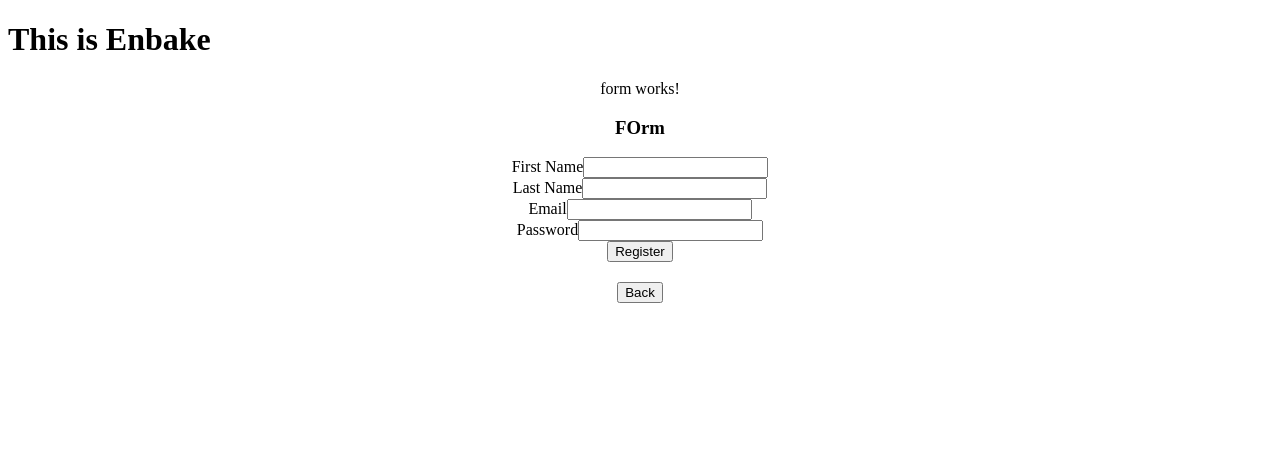
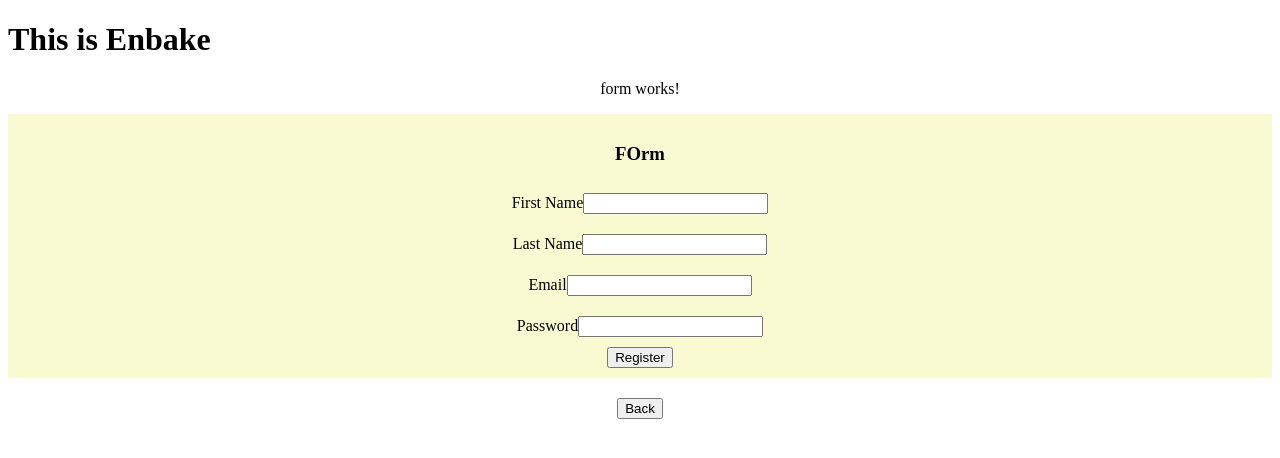
Before and after one commit to AnshulRiyal/angular_todo, an Angular app: page /form in a window 1280 px wide. Shown: the top 458 px of the page. Built offline with nearby package versions, Linux system fonts and the light colour scheme.

Commit message:
css added

```diff
--- a/src/app/components/form/form.component.html
+++ b/src/app/components/form/form.component.html
@@ -2,27 +2,27 @@
   form works!
 </p>
 
-<div class="jumbotron">
+<div class="jumbotron" style="padding: 10px; background-color: lightgoldenrodyellow;">
     <div class="container">
         <div class="row">
             <div class="col-md-6 offset-md-3">
                 <h3>FOrm</h3>
                 <form name="form" (ngSubmit)="f.form.valid && onSubmit()" #f="ngForm" novalidate>
-                    <div class="form-group">
+                    <div class="form-group" style="padding: 10px;">
                         <label for="firstName">First Name</label>
                         <input type="text" class="form-control" name="firstName" [(ngModel)]="model.firstName" #firstName="ngModel" [ngClass]="{ 'is-invalid': f.submitted && firstName.invalid }" required />
                         <div *ngIf="f.submitted && firstName.invalid" class="invalid-feedback">
                             <div *ngIf="firstName.errors.required">First Name is required</div>
                         </div>
                     </div>
-                    <div class="form-group">
+                    <div class="form-group" style="padding: 10px;">
                         <label for="lastName">Last Name</label>
                         <input type="text" class="form-control" name="lastName" [(ngModel)]="model.lastName" #lastName="ngModel" [ngClass]="{ 'is-invalid': f.submitted && lastName.invalid }" required />
                         <div *ngIf="f.submitted && lastName.invalid" class="invalid-feedback">
                             <div *ngIf="lastName.errors.required">Last Name is required</div>
                         </div>
                     </div>
-                    <div class="form-group">
+                    <div class="form-group" style="padding: 10px;">
                         <label for="email">Email</label>
                         <input type="text" class="form-control" name="email" [(ngModel)]="model.email" #email="ngModel" [ngClass]="{ 'is-invalid': f.submitted && email.invalid }" required email />
                         <div *ngIf="f.submitted && email.invalid" class="invalid-feedback">
@@ -30,7 +30,7 @@
                             <div *ngIf="email.errors.email">Email must be a valid email address</div>
                         </div>
                     </div>
-                    <div class="form-group">
+                    <div class="form-group" style="padding: 10px;">
                         <label for="password">Password</label>
                         <input type="password" class="form-control" name="password" [(ngModel)]="model.password" #password="ngModel" [ngClass]="{ 'is-invalid': f.submitted && password.invalid }" required minlength="6" />
                         <div *ngIf="f.submitted && password.invalid" class="invalid-feedback">
--- a/src/app/components/home/home.component.css
+++ b/src/app/components/home/home.component.css
@@ -0,0 +1,7 @@
+.todo-wrapper {
+	margin: 20px auto 20px auto;
+	width: 400px;
+	min-height: 500px;
+	border: 4px solid skyblue;
+	padding: 20px;
+}
--- a/src/app/components/todo-input/todo-input.component.html
+++ b/src/app/components/todo-input/todo-input.component.html
@@ -1,4 +1,4 @@
-<div class="todo-input-wrapper">
+<div class="todo-input-wrapper" style="padding: 20px;">
 	<input type="text" [(ngModel)]="todoText" value= {{todoText}} required minlength="6" />
 	<div *ngIf="todoText.errors.minlength">
 	    Name must be at least 4 characters long.
```
